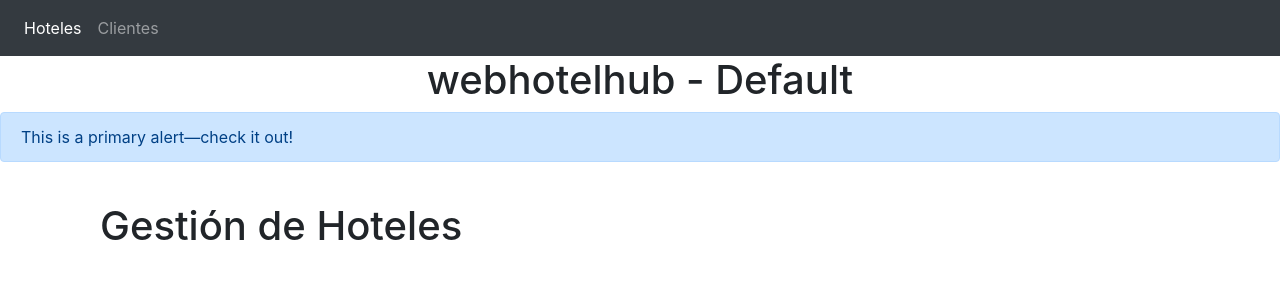
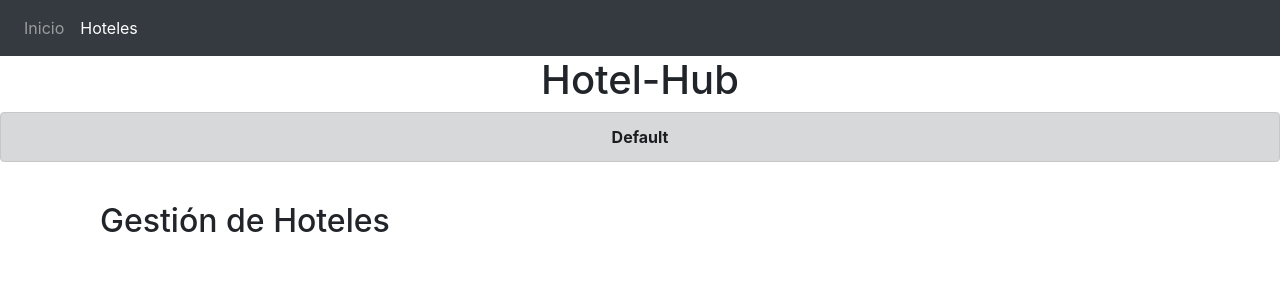
Before and after one commit to CodersBrandon/jenkinsD, an Angular app in the folder webhotelhub/: page /hoteles in a window 1280 px wide. Shown: the top 300 px of the page. Built offline with nearby package versions, Linux system fonts and the light colour scheme; no server answers.

Commit message:
frontend modificado

```diff
--- a/webhotelhub/src/app/app.component.html
+++ b/webhotelhub/src/app/app.component.html
@@ -2,18 +2,25 @@
 <nav class="navbar navbar-expand-sm bg-dark navbar-dark">
   <ul class="navbar-nav">
     <li class="nav-item">
+
+      <a class="nav-link" style="cursor: pointer;" (click)="routing('')">Inicio</a>
+    </li>
+
+    <li class="nav-item">
       <a routerLink="hoteles" routerLinkActive="active" class="nav-link" >Hoteles</a>
     </li>
+    <!--
     <li class="nav-item">
       <a routerLink="clientes" routerLinkActive="active" class="nav-link" >Clientes</a>
     </li>
+  -->
   </ul>
 </nav>
 
-<h1 class="text-center"> {{title}} - {{ambiente}}</h1>
+<h1 class="text-center"> {{title}}</h1>
 
-  <div class="alert alert-primary" role="alert">
-      This is a primary alert—check it out!
+  <div class="alert alert-dark text-center" role="alert">
+      <b>{{ambiente}}</b>
   </div>
 
 <div class="container">
--- a/webhotelhub/src/app/app.component.ts
+++ b/webhotelhub/src/app/app.component.ts
@@ -1,4 +1,6 @@
 import { Component } from '@angular/core';
+import { Router } from "@angular/router";
+
 import {environment} from "../environments/environment";
 
 @Component({
@@ -7,7 +9,16 @@ import {environment} from "../environments/environment";
   styleUrls: ['./app.component.css']
 })
 export class AppComponent {
-  title = 'webhotelhub';
+
+  constructor(private router: Router) {
+
+  }
+
+  title = 'Hotel-Hub';
 
   ambiente = environment.ambiente;
+
+  routing(route: string) {
+    this.router.navigateByUrl(route);
+  }
 }
--- a/webhotelhub/src/app/hotel/hotel-list/hotel-list.component.html
+++ b/webhotelhub/src/app/hotel/hotel-list/hotel-list.component.html
@@ -3,7 +3,7 @@
 <div class="container">
     <div class="row">
       <div class="col-md-12">
-        <h1 class="my-4">Gestión de Hoteles</h1>
+        <h2 class="my-4">Gestión de Hoteles</h2>
       </div>
     </div>
 
```
